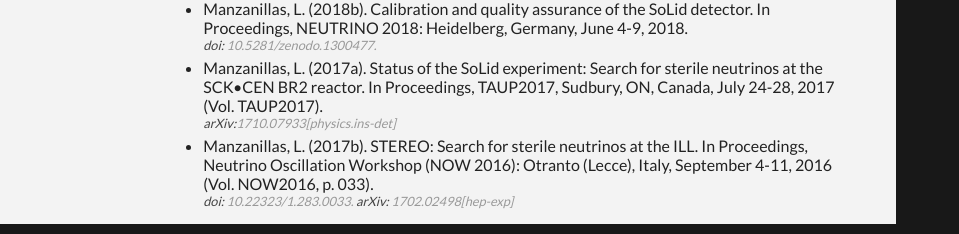
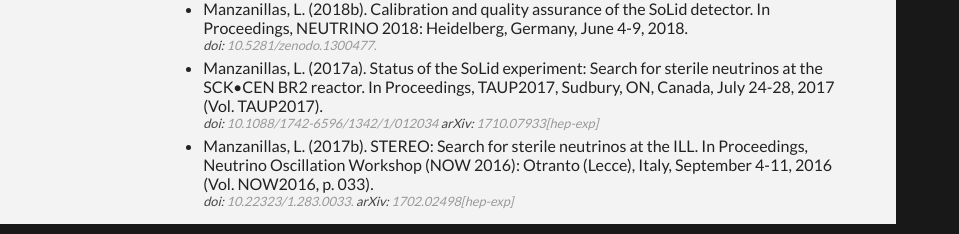
Before and after one commit to lmanzanillas/lmanzanillas.github.io, a Jekyll site: the page built from cv/index.html, in a window 1280 px wide. Shown: the part 1734-1968 px from the top of the page, without its empty margins (0-959 px from the left). Built offline with Jekyll 4.4.1, drawn with Linux system fonts in a browser that asks for light colours.

Commit message:
update reference

```diff
--- a/cv/index.html
+++ b/cv/index.html
@@ -142,7 +142,7 @@
 					<li>Manzanillas, L. (2018b). Calibration and quality assurance of the SoLid detector. In Proceedings, NEUTRINO 2018: Heidelberg, Germany, June 4-9, 2018.
 						<p class="subDetails"> doi: <a href="https://doi.org/10.5281/zenodo.1300477">10.5281/zenodo.1300477.</a>  </p> </li>
 					<li>Manzanillas, L. (2017a). Status of the SoLid experiment: Search for sterile neutrinos at the SCK•CEN BR2 reactor. In Proceedings, TAUP2017, Sudbury, ON, Canada, July 24-28, 2017 (Vol. TAUP2017).
-						<p class="subDetails"> arXiv:<a href="https://arxiv.org/abs/1710.07933">1710.07933[physics.ins-det]</a> </p> </li>
+						<p class="subDetails"> doi: <a href="https://doi.org/10.1088/1742-6596/1342/1/012034">10.1088/1742-6596/1342/1/012034</a> arXiv:<a href="https://arxiv.org/abs/1710.07933"> 1710.07933[hep-exp]</a> </p> </li>
 					<li>Manzanillas, L. (2017b). STEREO: Search for sterile neutrinos at the ILL. In Proceedings, Neutrino Oscillation Workshop (NOW 2016): Otranto (Lecce), Italy, September 4-11, 2016 (Vol. NOW2016, p. 033).
 						<p class="subDetails"> doi: <a href="https://doi.org/10.22323/1.283.0033">10.22323/1.283.0033.</a> arXiv:<a href="https://arxiv.org/abs/1702.02498"> 1702.02498[hep-exp]</a> </p> </li>
 				</ul>
```
Also changed, not shown: 1 other file.
